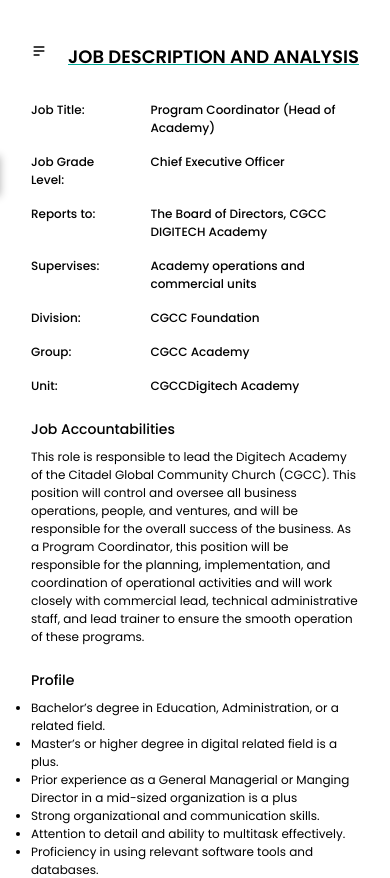
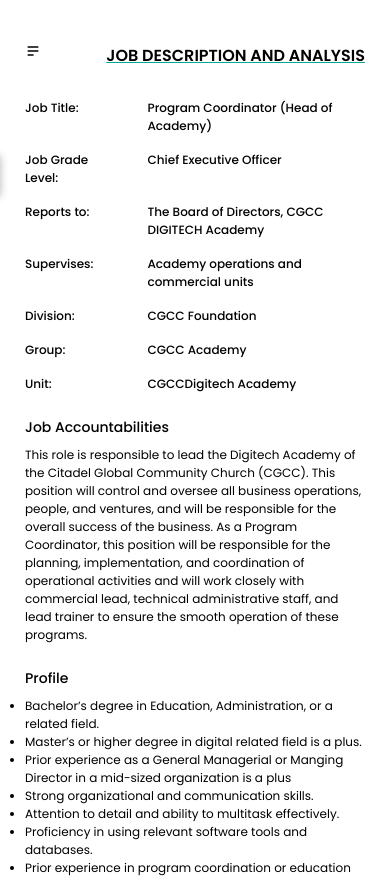
Before and after one commit to iamdokun/cgcc, a React (Create React App) app: page /jobs/head-of-academy in a window 390 px wide. Shown: the top 878 px of the page. Built offline with nearby package versions, Linux system fonts and the light colour scheme.

Commit message:
update on jobs

```diff
--- a/src/styles/jobs.module.scss
+++ b/src/styles/jobs.module.scss
@@ -136,6 +136,9 @@
         @media (max-width: 768px) {
             margin-left: 0px;
         }
+        @media (max-width: 450px) {
+            padding: 43px 25px;
+        }
 
         .formLink {
             border-radius: 10px;
@@ -172,6 +175,10 @@
                 @media (min-width: 1440px) {
                     font-size: 20px;
                 }
+
+                @media (max-width:450px) {
+                    font-size: 16px;
+                }
             }
 
             a {
@@ -204,6 +211,7 @@
                 list-style: none;
                 gap: 50px;
 
+
                 @media (min-width: 1440px) {
                     max-width: 600px;
                 }
@@ -215,7 +223,6 @@
                     font-style: normal;
                     font-weight: 500;
                     line-height: normal;
-                    // border: 1px solid red;
 
 
                     @media (min-width: 1440px) {
```
